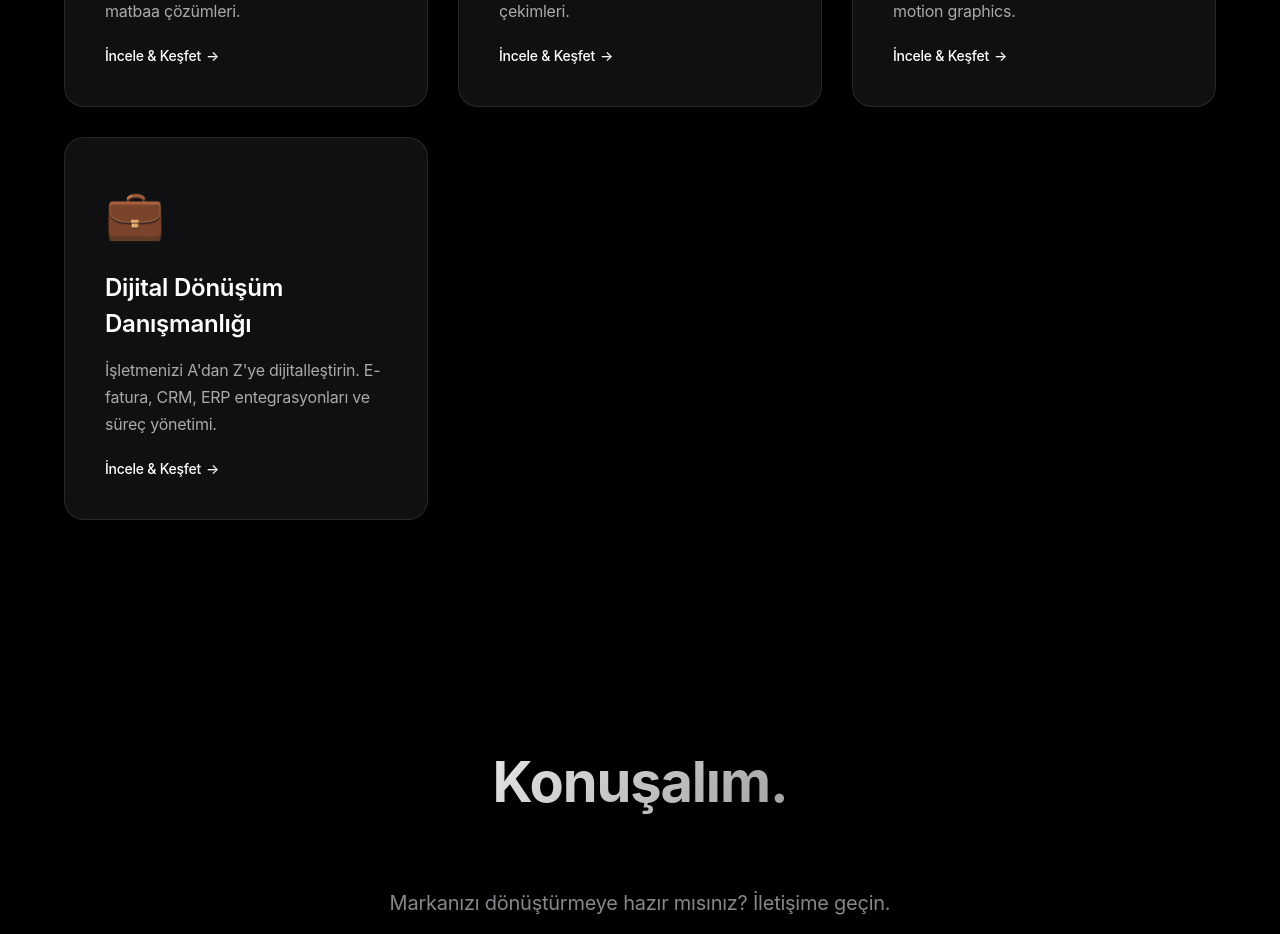
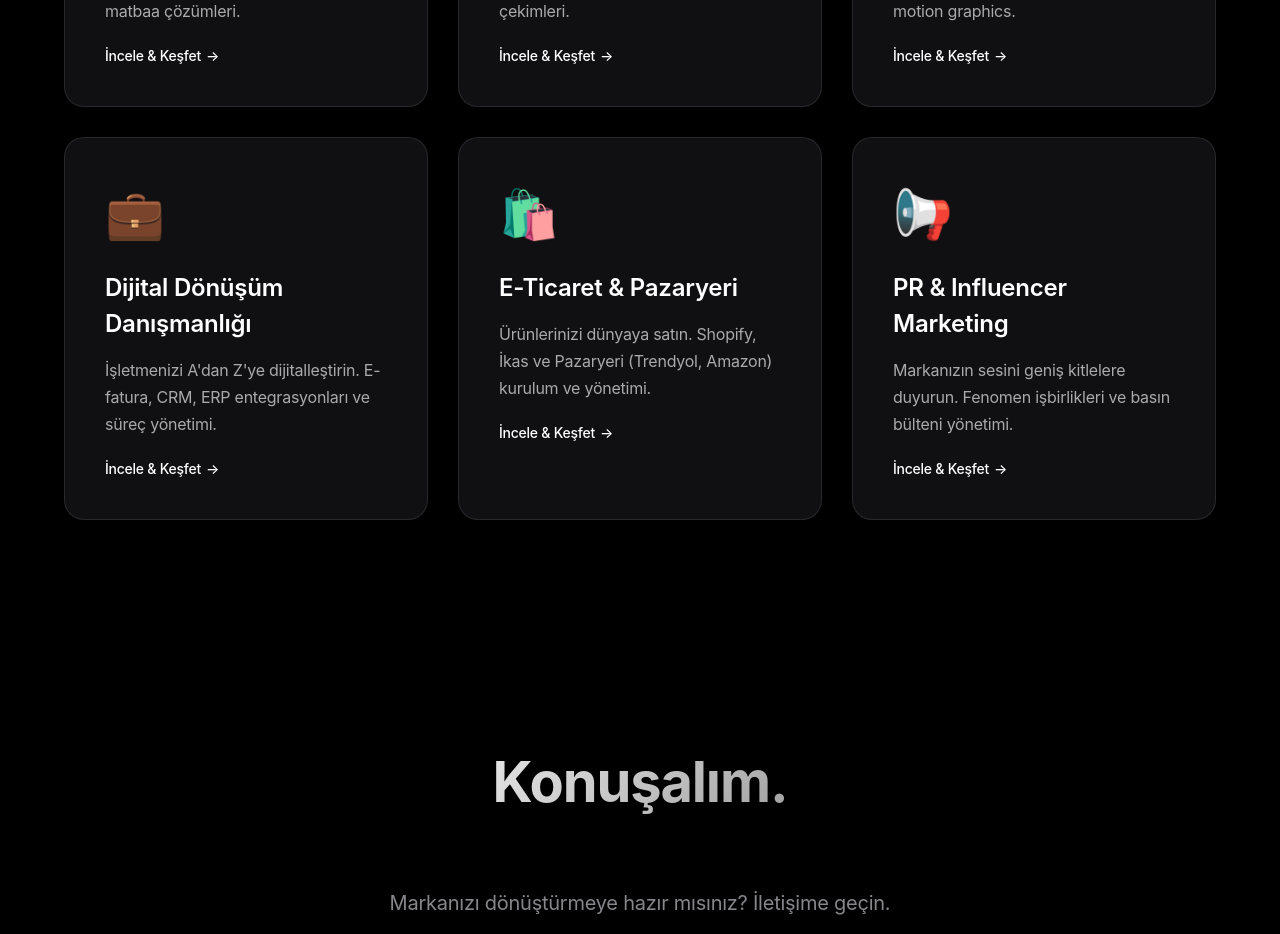
Before and after one commit to zumerkk/zmkagency, a React (Vite) app: page /services in a window 1280 px wide. Shown: the part 1380-2314 px from the top of the page. Built offline with nearby package versions, Linux system fonts and the light colour scheme.

Commit message:
Feat: Add E-commerce & PR services, filter homepage

```diff
--- a/src/App.jsx
+++ b/src/App.jsx
@@ -74,6 +74,12 @@ function App() {
             <Route path="/services/consulting" element={
               <ServiceDetail tService={t.services.items.find(i => i.id === 'consulting')} tContact={t.contact} />
             } />
+            <Route path="/services/ecommerce" element={
+              <ServiceDetail tService={t.services.items.find(i => i.id === 'ecommerce')} tContact={t.contact} />
+            } />
+            <Route path="/services/pr" element={
+              <ServiceDetail tService={t.services.items.find(i => i.id === 'pr')} tContact={t.contact} />
+            } />
 
             {/* All Services Page */}
             <Route path="/services" element={<ServicesPage t={t.services} tContact={t.contact} />} />
--- a/src/components/Services.jsx
+++ b/src/components/Services.jsx
@@ -34,7 +34,7 @@ const Services = ({ t }) => {
                 </div>
 
                 <div className="services-grid">
-                    {t.items.map((service, index) => {
+                    {t.items.filter(item => item.isFeatured).map((service, index) => {
                         // Dynamic link path based on service ID
                         const linkPath = `/services/${service.id}`;
                         const hasPage = true; // All services now have pages
@@ -50,6 +50,8 @@ const Services = ({ t }) => {
                                 case 'aperture': return '🚁'; // New icon for Drone
                                 case 'box': return '🧊'; // New icon for 3D
                                 case 'briefcase': return '💼'; // New icon for Consulting
+                                case 'cart': return '🛍️';
+                                case 'megaphone': return '📢';
                                 default: return '💻';
                             }
                         };
--- a/src/pages/ServicesPage.jsx
+++ b/src/pages/ServicesPage.jsx
@@ -20,6 +20,8 @@ const ServicesPage = ({ t, tContact }) => {
             case 'aperture': return '🚁';
             case 'box': return '🧊';
             case 'briefcase': return '💼';
+            case 'cart': return '🛍️'; // E-commerce
+            case 'megaphone': return '📢'; // PR
             default: return '💻';
         }
     };
--- a/src/translations.js
+++ b/src/translations.js
@@ -33,6 +33,7 @@ export const content = {
             items: [
                 {
                     id: "software",
+                    isFeatured: true,
                     title: "Yazılım Geliştirme",
                     description: "Özel kurumsal çözümler, mobil uygulamalar ve büyüme odaklı ölçeklenebilir mimari.",
                     icon: "💻",
@@ -43,6 +44,7 @@ export const content = {
                 },
                 {
                     id: "web-seo",
+                    isFeatured: true,
                     title: "Web & SEO",
                     description: "Arama sıralamalarını domine eden ve dönüşüm sağlayan yüksek performanslı web siteleri.",
                     icon: "globe",
@@ -53,6 +55,7 @@ export const content = {
                 },
                 {
                     id: "social-media",
+                    isFeatured: true,
                     title: "Sosyal Medya Yönetimi",
                     description: "Tam kapsamlı yönetim. Sizi sıfırdan fenomene dönüştürecek viral stratejiler.",
                     icon: "iphone",
@@ -63,6 +66,7 @@ export const content = {
                 },
                 {
                     id: "production",
+                    isFeatured: true,
                     title: "Prodüksiyon Stüdyosu",
                     description: "Sinema kalitesinde reklamlar, kurumsal çekimler ve üst düzey görsel hikaye anlatımı.",
                     icon: "camera",
@@ -73,6 +77,7 @@ export const content = {
                 },
                 {
                     id: "brand",
+                    isFeatured: true,
                     title: "Marka Stratejisi & Kimlik",
                     description: "Logodan fazlası. Markanızın ruhunu, duruşunu ve kurumsal sesini sıfırdan inşa ediyoruz.",
                     icon: "art",
@@ -121,6 +126,7 @@ export const content = {
                 },
                 {
                     id: "consulting",
+                    isFeatured: true,
                     title: "Dijital Dönüşüm Danışmanlığı",
                     description: "İşletmenizi A'dan Z'ye dijitalleştirin. E-fatura, CRM, ERP entegrasyonları ve süreç yönetimi.",
                     icon: "briefcase",
@@ -128,6 +134,26 @@ export const content = {
                     detailText: "Teknoloji korkutucu olabilir, biz, işletmeniz için en doğru dijital haritayı çiziyoruz. Kağıt kalemden buluta geçiş, verimlilik artıran yazılımlar ve personel eğitimi ile şirketinizi 21. yüzyıla taşıyoruz.",
                     features: ["Dijital Olgunluk Analizi", "CRM & ERP Kurulumu", "E-Ticaret Entegrasyonu", "Personel Dijital Eğitimi"],
                     process: ["Analiz", "Strateji", "Entegrasyon", "Eğitim & Destek"]
+                },
+                {
+                    id: "ecommerce",
+                    title: "E-Ticaret & Pazaryeri",
+                    description: "Ürünlerinizi dünyaya satın. Shopify, İkas ve Pazaryeri (Trendyol, Amazon) kurulum ve yönetimi.",
+                    icon: "cart",
+                    detailTitle: "Global Mağazanız",
+                    detailText: "Sadece bir site değil, satış yapan bir makine kuruyoruz. Stok yönetiminden kargo entegrasyonuna, ödeme sistemlerinden kampanya kurgularına kadar uçtan uca e-ticaret danışmanlığı.",
+                    features: ["Altyapı Kurulumu (Shopify/İkas)", "Pazaryeri Entegrasyonu", "Stok & Sipariş Otomasyonu", "Dönüşüm Odaklı Tasarım"],
+                    process: ["Altyapı Seçimi", "Mağaza Kurulumu", "Ürün Girişi", "Lansman"]
+                },
+                {
+                    id: "pr",
+                    title: "PR & Influencer Marketing",
+                    description: "Markanızın sesini geniş kitlelere duyurun. Fenomen işbirlikleri ve basın bülteni yönetimi.",
+                    icon: "megaphone",
+                    detailTitle: "Kitlelerin Gücü",
+                    detailText: "Doğru kişi, doğru mesaj, doğru zaman. Markanızı hedef kitlenizin güvendiği yüzlerle buluşturuyoruz. Sadece reklam değil, tavsiye mekanizmasını çalıştırarak güven inşa ediyoruz.",
+                    features: ["Influencer Eşleşmesi", "Kampanya Yönetimi", "Basın Bülteni & PR", "Etkinlik Yönetimi"],
+                    process: ["Hedef Kitle Analizi", "Influencer Seçimi", "Kampanya Kurgusu", "Raporlama"]
                 }
             ],
             items2: []
```
